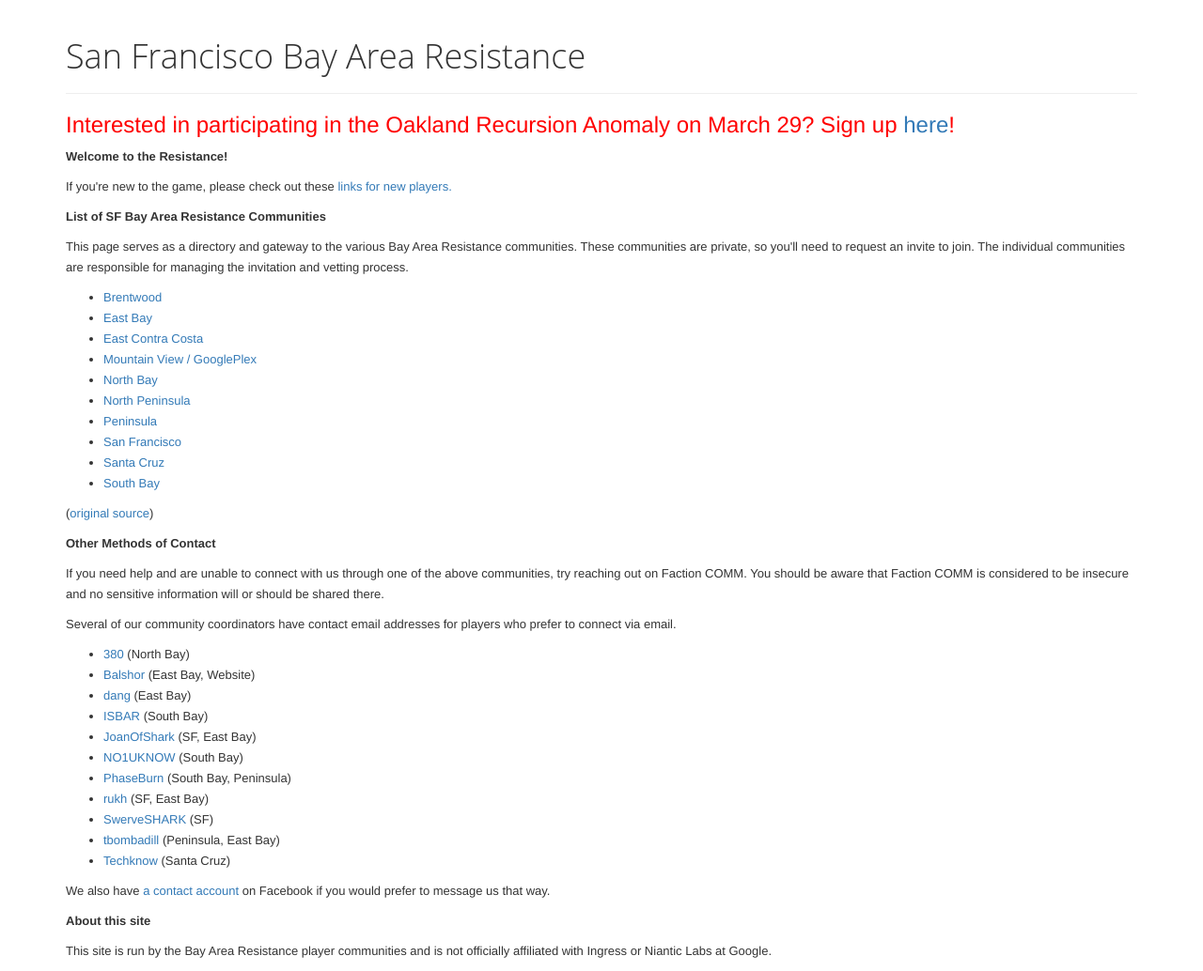
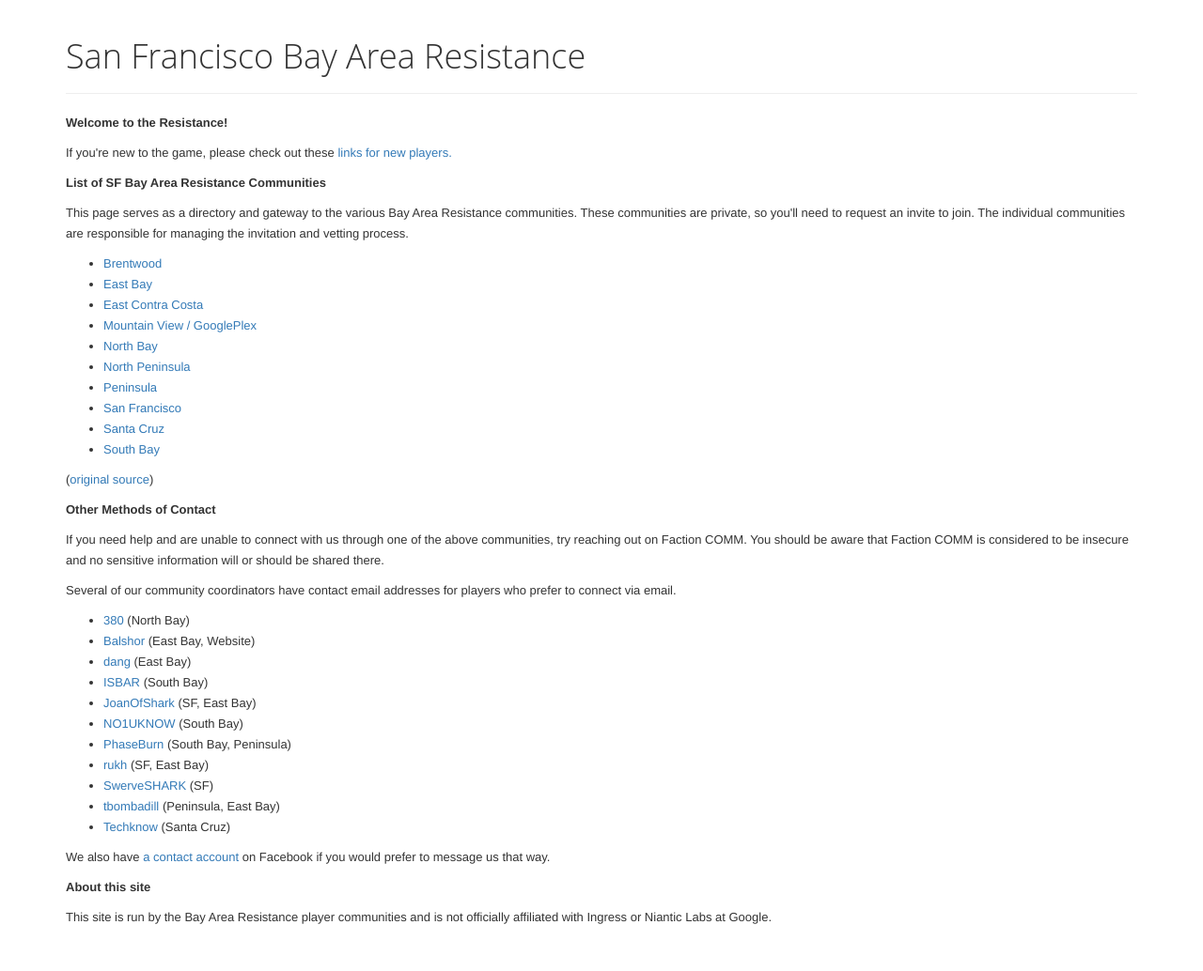
Before and after one commit to balshor/sfbay.resists.org, a Jekyll site: the page built from index.html, in a window 1280 px wide. Shown: the whole page at 94% size. Built offline with Jekyll 4.4.1, drawn with Linux system fonts in a browser that asks for light colours; nearby versions of some CDN libraries; after the commit the page ends 998 px from its top, so only the background shows below that.

Commit message:
Remove recursion link on the index page.

```diff
--- a/index.html
+++ b/index.html
@@ -3,9 +3,6 @@
 title: San Francisco Bay Area Resistance
 header: San Francisco Bay Area Resistance
 ---
-  <h3 style="color:red">
-    Interested in participating in the Oakland Recursion Anomaly on March 29?  Sign up <a href="/recursion/">here</a>!
-  </h3>
   <h4>
     Welcome to the Resistance!
   </h4>
```
